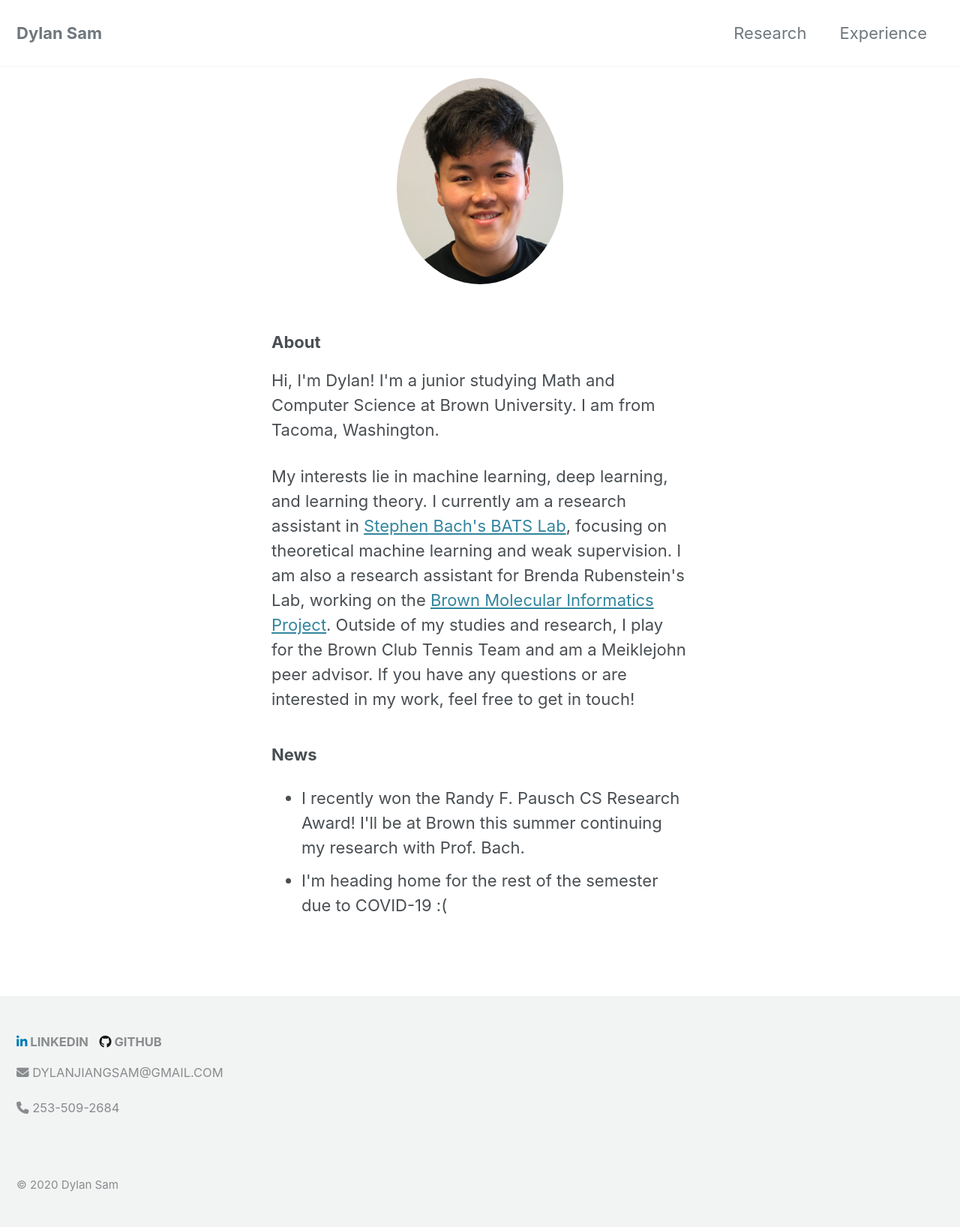
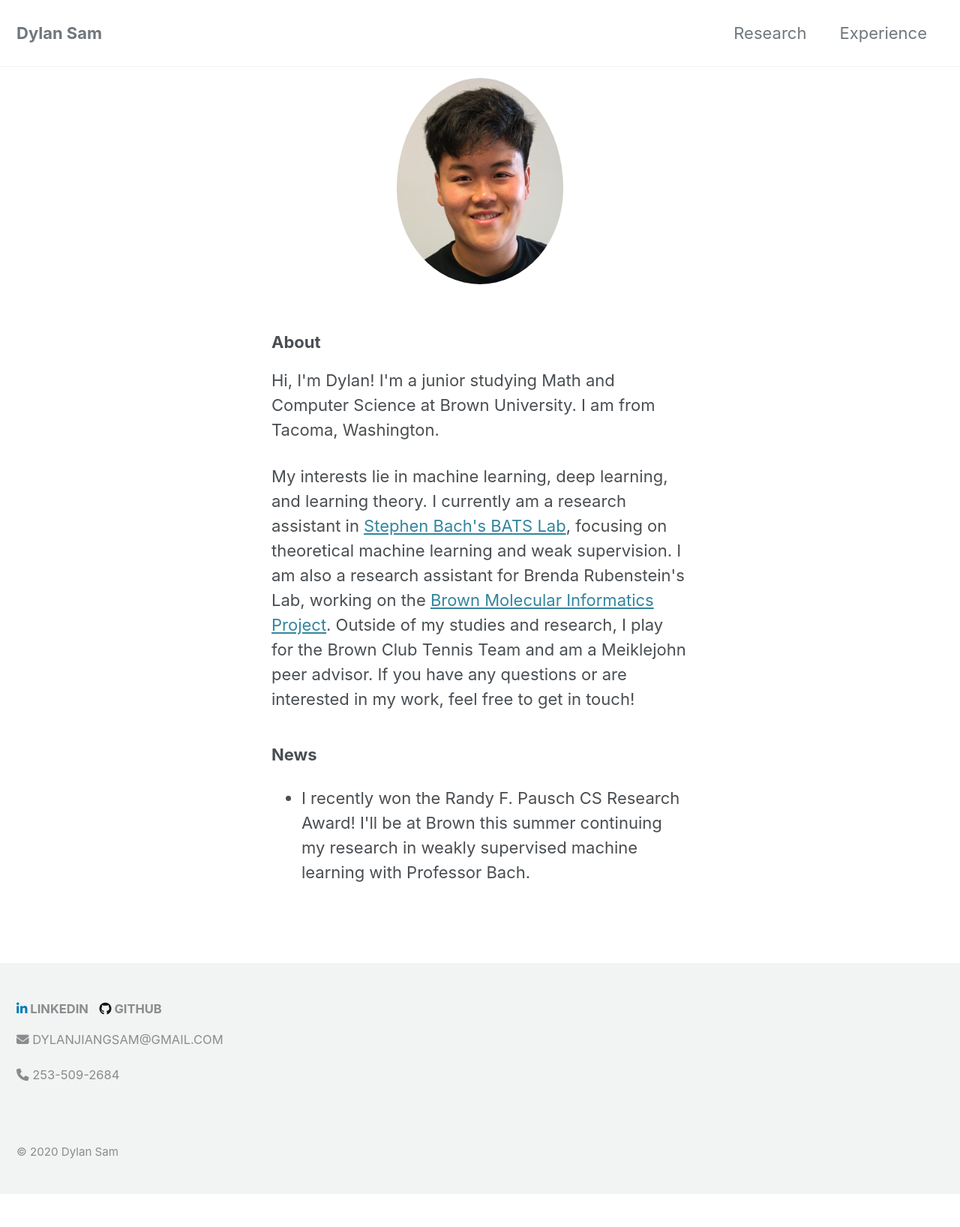
Before and after one commit to dsam99/dsam99.github.io, a Jekyll site: the page built from index.md, in a window 1280 px wide. Shown: the whole page at 75% size. Built offline with Jekyll 4.4.1, drawn with Linux system fonts in a browser that asks for light colours; cached includes are drawn as plain includes; nearby versions of some CDN libraries; after the commit the page ends 1592 px from its top, so only the background shows below that.

Commit message:
updating

```diff
--- a/_layouts/home.html
+++ b/_layouts/home.html
@@ -28,8 +28,7 @@ layout: default
 	<h3>News</h1>
 	<p>
 		<ul>
-			<li>I recently won the Randy F. Pausch CS Research Award! I'll be at Brown this summer continuing my research with Prof. Bach.</li>
-			<li>I'm heading home for the rest of the semester due to COVID-19 :(</li>
+			<li>I recently won the Randy F. Pausch CS Research Award! I'll be at Brown this summer continuing my research in weakly supervised machine learning with Professor Bach.</li>
 		</ul>
 	</p>
 </div>
--- a/assets/css/main.scss
+++ b/assets/css/main.scss
@@ -6,6 +6,10 @@
 
 @import "minimal-mistakes/skins/{{ site.minimal_mistakes_skin | default: 'default' }}"; // skin
 @import "minimal-mistakes"; // main partials
+
+head {
+  background-color: #ccddff;
+}
 
 .about {
 	margin: auto;
```
Also changed, not shown: _layouts/research.html (+4 -4 lines).
